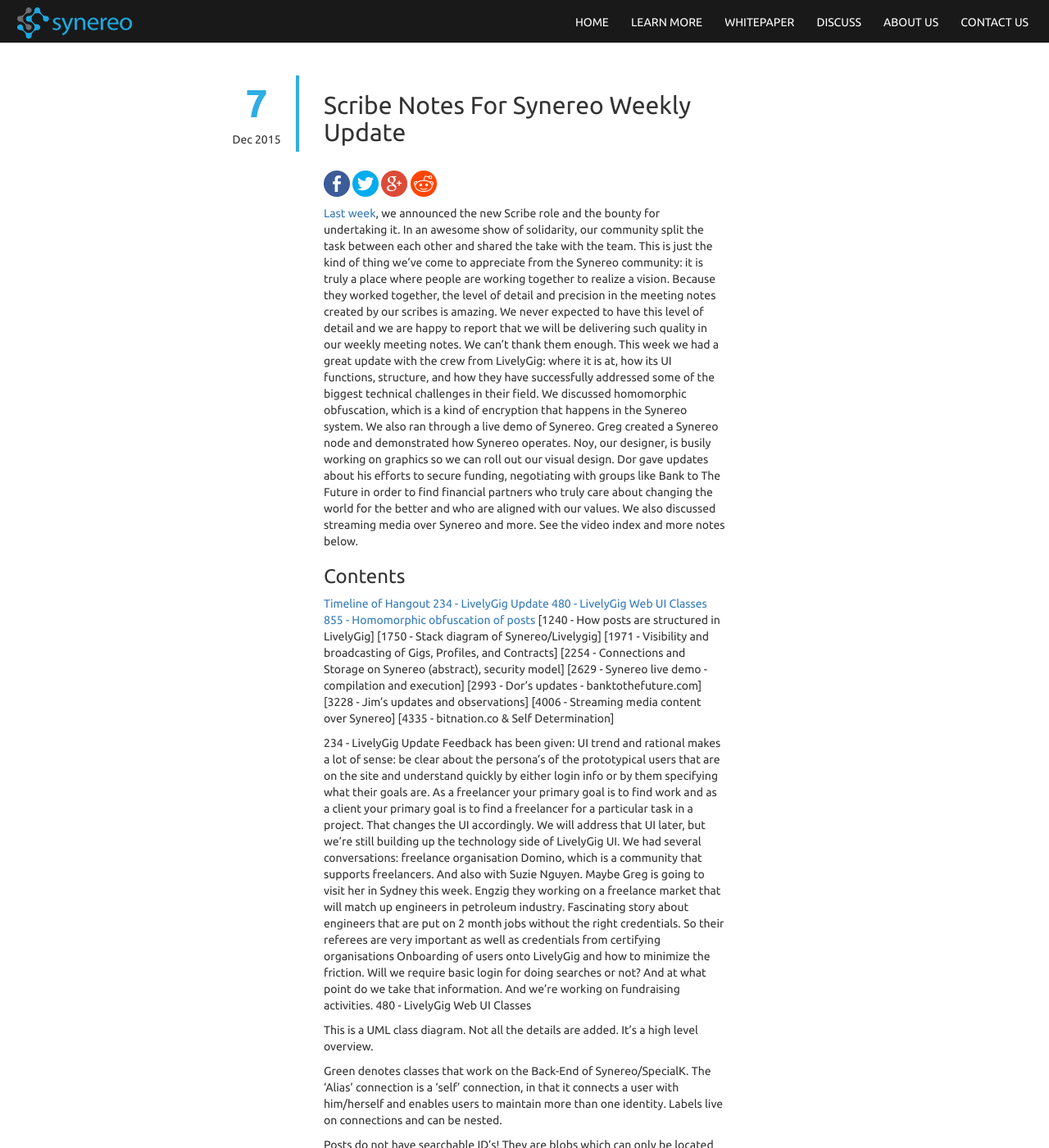
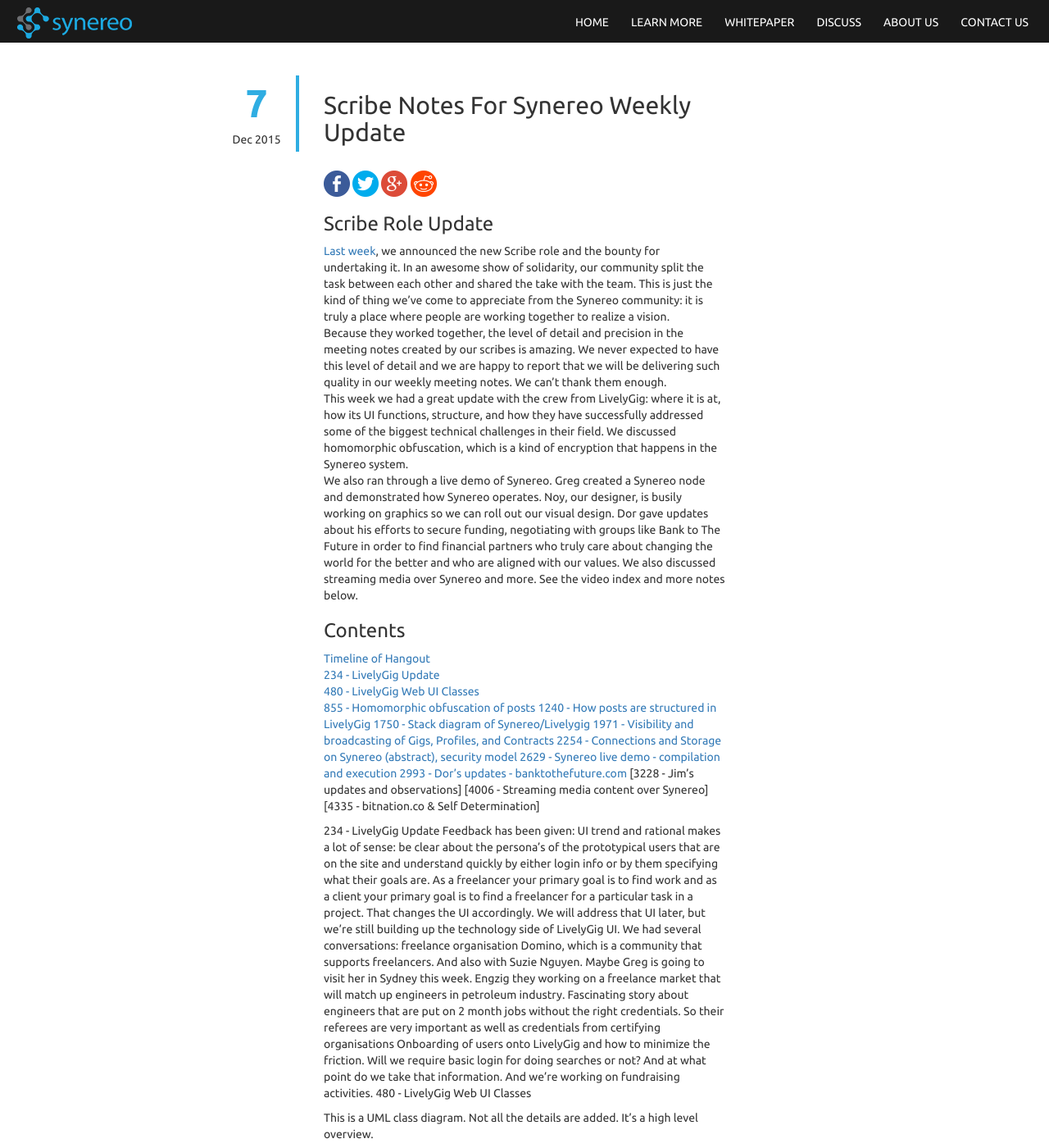
Before and after one commit to synereo/blog.synereo.com, a Jekyll site: the page built from _posts/2015-12-07-Synereo-Update-02.12-Scribed.markdown, in a window 1280 px wide and 1400 px high. Shown: the whole window at 82% size. Built offline with Jekyll 4.4.1, drawn with Linux system fonts in a browser that asks for light colours; nearby versions of some CDN libraries; a script that is not in the unit is left out.

Commit message:
Update 2015-12-07-Synereo-Update-02.12-Scribed.markdown

```diff
--- a/_posts/2015-12-07-Synereo-Update-02.12-Scribed.markdown
+++ b/_posts/2015-12-07-Synereo-Update-02.12-Scribed.markdown
@@ -5,25 +5,30 @@
 title: Scribe Notes For Synereo Weekly Update
 date: '2015-12-07 08:00:00 +0200'
 ---
+
+### Scribe Role Update
 [Last week](http://blog.synereo.com/2015/12/02/new-bounty/), we announced the new Scribe role and the bounty for undertaking it. In an awesome show of solidarity, our community split the task between each other and shared the take with the team. This is just the kind of thing we’ve come to appreciate from the Synereo community: it is truly a place where people are working together to realize a vision.
+<BR>
 Because they worked together, the level of detail and precision in the meeting notes created by our scribes is amazing. We never expected to have this level of detail and we are happy to report that we will be delivering such quality in our weekly meeting notes. We can’t thank them enough.
+<BR>
 This week we had a great update with the crew from LivelyGig: where it is at, how its UI functions, structure, and how they have successfully addressed some of the biggest technical challenges in their field. We discussed homomorphic obfuscation, which is a kind of encryption that happens in the Synereo system.
+<BR>
 We also ran through a live demo of Synereo. Greg created a Synereo node and demonstrated how Synereo operates. Noy, our designer, is busily working on graphics so we can roll out our visual design. Dor gave updates about his efforts to secure funding, negotiating with groups like Bank to The Future in order to find financial partners who truly care about changing the world for the better and who are aligned with our values. We also discussed streaming media over Synereo and more.
 See the video index and more notes below.
-
+<BR>
 ### Contents
 
 
-[Timeline of Hangout](https://www.youtube.com/watch?v=mUF5hWVdxRQ)
-[234 - LivelyGig Update](https://youtu.be/mUF5hWVdxRQ?t=234)
-[480 - LivelyGig Web UI Classes](https://youtu.be/mUF5hWVdxRQ?t=480)
+[Timeline of Hangout](https://www.youtube.com/watch?v=mUF5hWVdxRQ) <BR>
+[234 - LivelyGig Update](https://youtu.be/mUF5hWVdxRQ?t=234) <BR>
+[480 - LivelyGig Web UI Classes](https://youtu.be/mUF5hWVdxRQ?t=480) <BR>
 [855 - Homomorphic obfuscation of posts](https://youtu.be/mUF5hWVdxRQ?t=855)
-[1240 - How posts are structured in LivelyGig]
-[1750 - Stack diagram of Synereo/Livelygig]
-[1971 - Visibility and broadcasting of Gigs, Profiles, and Contracts]
-[2254 - Connections and Storage on Synereo (abstract), security model]
-[2629 - Synereo live demo - compilation and execution]
-[2993 - Dor's updates - banktothefuture.com]
+[1240 - How posts are structured in LivelyGig](https://youtu.be/mUF5hWVdxRQ?t=1240)
+[1750 - Stack diagram of Synereo/Livelygig](https://youtu.be/mUF5hWVdxRQ?t=1750)
+[1971 - Visibility and broadcasting of Gigs, Profiles, and Contracts](https://youtu.be/mUF5hWVdxRQ?t=1971)
+[2254 - Connections and Storage on Synereo (abstract), security model](https://youtu.be/mUF5hWVdxRQ?t=2254)
+[2629 - Synereo live demo - compilation and execution](https://youtu.be/mUF5hWVdxRQ?t=2629)
+[2993 - Dor's updates - banktothefuture.com](https://www.youtu.be/mUF5hWVdxRQ?t=2993)
 [3228 - Jim's updates and observations]
 [4006 - Streaming media content over Synereo]
 [4335 - bitnation.co & Self Determination]
```
